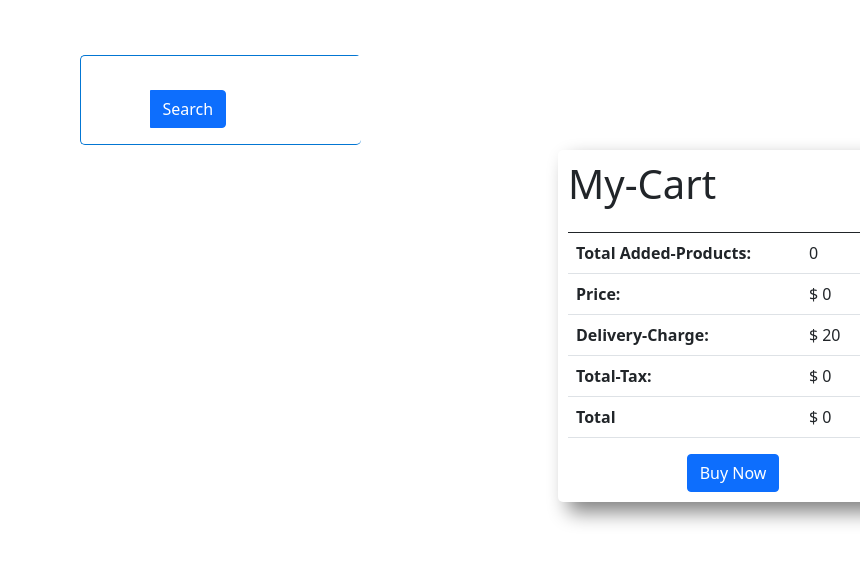
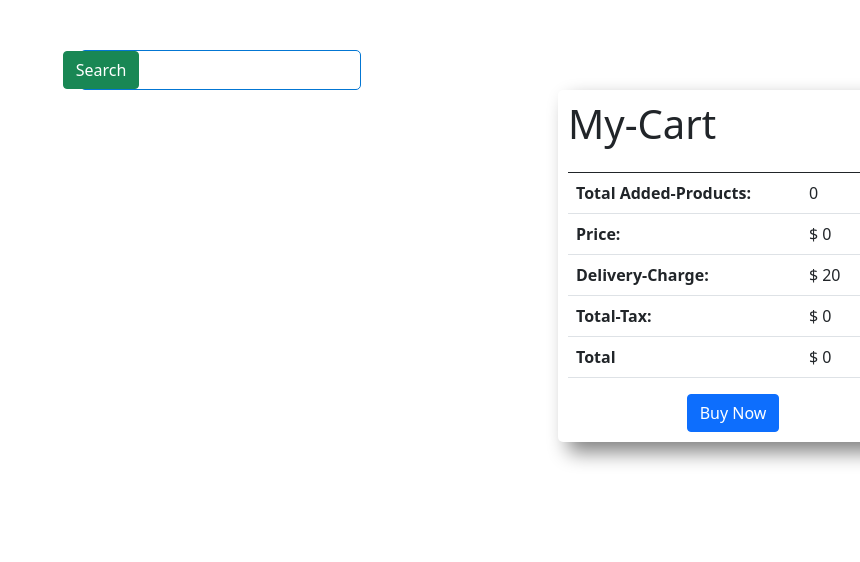
Before and after one commit to shishir-chowdhury/Grocery-Shop-With-Cart, a plain HTML site: page index.html in a window 1280 px wide. Shown: the whole page, without its empty margins (420-1280 px from the left). Drawn offline with nearby package versions, Linux system fonts and the light colour scheme; no server answers.

Commit message:
Search button done

```diff
--- a/css/style.css
+++ b/css/style.css
@@ -7,6 +7,7 @@ body {
   border-radius: 50px;
   padding: 5px;
   outline: none;
+  margin-right: -280px;
 }
 .search-field:hover {
   outline: none;
@@ -18,12 +19,9 @@ body {
   border-radius: 5px;
   margin: auto;
   margin-top: 50px;
-  border-right: none;
 }
 .search-button {
-  padding: 10px 50px;
-  border-radius: 25px;
-  margin-left: 20px;
+ margin-left: 17px;
 }
 #all-products {
   display: grid;
--- a/index.html
+++ b/index.html
@@ -20,12 +20,12 @@
 <body>
   <header></header>
   <main class="main">
-    <div class="search-field">
+    <div class="">
       <div class="search-box">
-        <div class="input-group mb-3 w-50 mx-auto">
+        <div class="">
           <input id="input-field" class="search-field" type="text" class="form-control" placeholder=""
             aria-label="Recipient's username" aria-describedby="button-addon2" />
-          <button onclick="loadProducts()" id="button-search" class="btn btn-primary search-button" type="button"
+          <button onclick="loadProducts()" id="button-search" class="btn btn-success search-button" type="button"
             id="button-addon2">
             Search
           </button>
```
